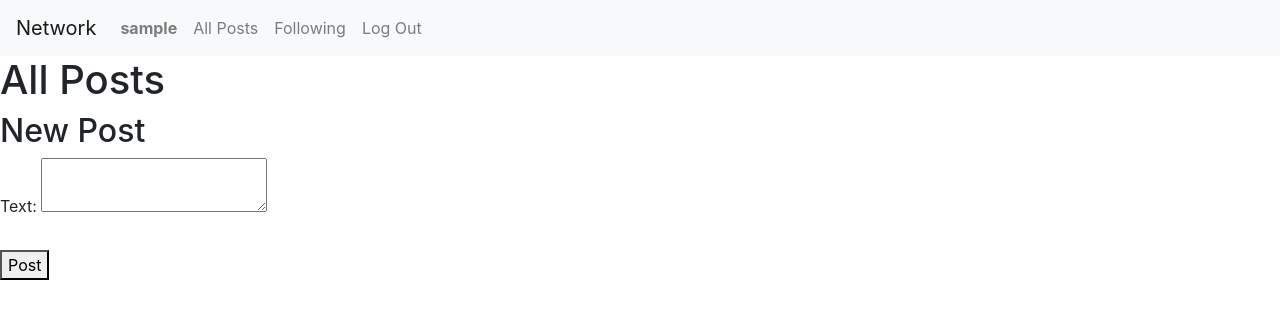
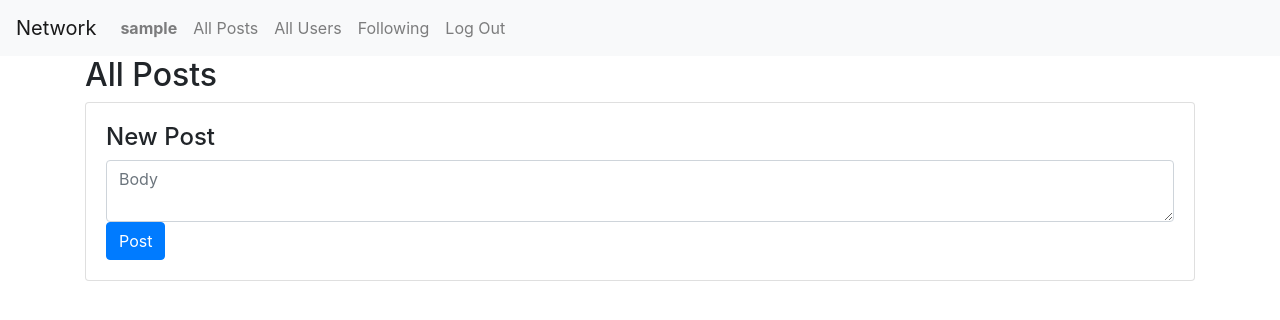
Before and after one commit to mathieuc22/project4, a Django app: page / in a window 1280 px wide. Shown: the top 320 px of the page. Run offline with Django 3.2, Linux system fonts and the light colour scheme; the visitor is signed in with stand-in values (Sample User, id 1); data that the repository does not hold is empty; some libraries are stand-ins or nearby versions.

Commit message:
changes the models, update like logic and build users pages

```diff
--- a/network/static/network/main.js
+++ b/network/static/network/main.js
@@ -1,47 +1,79 @@
+document.addEventListener('DOMContentLoaded', function() {
 
-document.addEventListener("DOMContentLoaded", function () {
+    // Récupération du nom de la page pour déclencher les bonnes fonctions
+    const path = window.location.pathname;
+    const page = path.split("/").pop();
 
-    document.querySelectorAll(".like-button").forEach(likeButton => {
-        const params = likeButton.name.split('--')
-        console.log(params);
-        likeButton.addEventListener("click", () => likeUnlike(params));
+    // Sélection des fonctions à exécuter en fonction de la page courante
+    switch (page) {
+      case "":
+      case "index.html":
+        // Clear out composition fields
+        document.querySelector('#compose-body').value = '';
+        // Prevent submit on form and call the compose API
+        document.querySelector('#compose-form').addEventListener('submit', send_post);
+        break;
+    }
+
+    // Like Unlike logic on hearts
+    document.querySelectorAll('.button-like').forEach(button => { button.addEventListener('click', (event) => like_post(event)) });
+
+  });
+
+  function send_post(event) {
+
+    // prevent the refresh due to form submission
+    event.preventDefault();
+
+    // Use the API to send the mail
+    fetch('/posts/new', {
+      method: 'POST',
+      body: JSON.stringify({
+          body: document.querySelector('#compose-body').value
+      })
     })
+    .then(response => response.json())
+    .then(result => {
+        // Print result
+        console.log(result);
+    });
 
-});
+    // set wait to let the request return
+    setTimeout(() => {document.location.reload();}, 100);
+  }
 
-function likeUnlike(params) {
-    console.log(params);
-    fetch('/like', {
-        method: 'POST',
-        credentials: 'same-origin',
-        headers: {
-            "X-CSRFToken": getCookie("csrftoken"),
-            "Accept": "application/json",
-            "Content-Type": "application/json"
-        },
-        body: JSON.stringify({'post':params[0], 'user':params[1]}) //JavaScript object of data to POST
+  function like_post(event) {
+
+    // prevent the refresh due to form submission
+    event.preventDefault();
+    const id = event.target.id.split('-')[1]
+    const likeButton = document.querySelector(`#like-${id}`)
+    let likeTag
+
+    if (likeButton.classList[0]==='far') {
+      likeTag = 1
+      likeButton.setAttribute('class','fas fa-heart');
+    } else {
+      likeTag = 0
+      likeButton.setAttribute('class','far fa-heart');
+    }
+
+    fetch(`/posts/${id}`, {
+      method: 'PUT',
+      headers: {
+        Accept: "application/json",
+        "Content-Type": "application/json",
+      },
+      body: JSON.stringify({
+          like: likeTag
+      })
     })
-    .then(response => {
-        return response.json() //Convert response to JSON
-    })
-    .then(data => {
-        //Perform actions with the response data from the view
-        console.log(data)
-    })
-}
+    .then(response => response.json())
+    .then(post => {
+        // Print result
+        console.log(post);
+        document.querySelector(`#nblikes-${id}`).innerHTML = post.nbLikes
+    });
 
-function getCookie(name) {
-    let cookieValue = null;
-    if (document.cookie && document.cookie !== '') {
-        const cookies = document.cookie.split(';');
-        for (let i = 0; i < cookies.length; i++) {
-            const cookie = cookies[i].trim();
-            // Does this cookie string begin with the name we want?
-            if (cookie.substring(0, name.length + 1) === (name + '=')) {
-                cookieValue = decodeURIComponent(cookie.substring(name.length + 1));
-                break;
-            }
-        }
-    }
-    return cookieValue;
-}
+
+  }
--- a/network/static/network/styles.css
+++ b/network/static/network/styles.css
@@ -0,0 +1,10 @@
+.button{
+    background:none;
+    border:none;
+    padding:0;
+    outline:none;
+}
+
+.card{
+    margin-bottom: 2px;
+}
--- a/network/templates/network/index.html
+++ b/network/templates/network/index.html
@@ -1,21 +1,44 @@
 {% extends "network/layout.html" %}
+{% load static %}
 
 {% block body %}
-    <h1>All Posts</h1>
-    {% if user.is_authenticated %}
-    <form method="POST">
-        {% csrf_token %}
-        <h2>New Post</h2>
-        <label for="text">Text:</label>
-        <textarea id="text" name="text"></textarea><br><br>
-        <button type="submit">Post</button>
-    </form>
-    {% endif %}
-    {% for post in posts%}
-        <div>
-            <p>{{ post.author }}</p>
-            <p>{{ post.text }}<br>{{ post.updated_on }}</p>
-            <button name={{ post.id }}--{{ post.author }} class="like-button" type="button">Like</button>
+
+    <div class="container">
+        <h2>All Posts</h2>
+        <div id="compose-view" class="card">
+            <div class="card-body">
+                <h4>New Post</h4>
+                <form method="POST" id="compose-form">
+                    <textarea class="form-control" id="compose-body" placeholder="Body"></textarea>
+                    <input type="submit" value="Post" class="btn btn-primary"/>
+                </form>
+            </div>
         </div>
-    {% endfor %}
+
+        <div id="post-view">
+        {% for post in posts %}
+            <div class="card">
+                <div class="card-body">
+                    <a href="{% url 'post' post_id=post.id %}">
+                        <p class="card-text">{{ post.author }}</p>
+                    </a>
+                        <p class="card-text">{{ post.text }}</p>
+                        <p class="card-text">{{ post.updated_on }}</p>
+                        <p class="card-text">
+                            <button id="button-{{ post.id }}" class="button-like button" type="button">
+                                {% if request.user in post.likes.all %}
+                                <i id="like-{{ post.id }}" class="fas fa-heart"></i>
+                                {% else %}
+                                <i id="like-{{ post.id }}" class="far fa-heart"></i>
+                                {% endif %}
+                            </button>
+                            <span>Likes: </span> <span id="nblikes-{{ post.id }}">{{ post.number_of_likes }}</span>
+                        </p>
+                        <p class="card-text text-muted">Comment</p>
+
+                </div>
+            </div>
+        {% endfor %}
+        </div>
+    </div>
 {% endblock %}
--- a/network/templates/network/layout.html
+++ b/network/templates/network/layout.html
@@ -5,23 +5,27 @@
     <head>
         <title>{% block title %}Social Network{% endblock %}</title>
         <link rel="stylesheet" href="https://stackpath.bootstrapcdn.com/bootstrap/4.4.1/css/bootstrap.min.css" integrity="sha384-Vkoo8x4CGsO3+Hhxv8T/Q5PaXtkKtu6ug5TOeNV6gBiFeWPGFN9MuhOf23Q9Ifjh" crossorigin="anonymous">
+        <link rel="stylesheet" href="https://use.fontawesome.com/releases/v5.15.2/css/all.css" integrity="sha384-vSIIfh2YWi9wW0r9iZe7RJPrKwp6bG+s9QZMoITbCckVJqGCCRhc+ccxNcdpHuYu" crossorigin="anonymous">
         <link href="{% static 'network/styles.css' %}" rel="stylesheet">
-        <script type="module" src="{% static 'network/main.js' %}"></script>
+        <script src="{% static 'network/main.js' %}"></script>
     </head>
     <body>
 
         <nav class="navbar navbar-expand-lg navbar-light bg-light">
-            <a class="navbar-brand" href="#">Network</a>
+            <a class="navbar-brand" id="index" href="{% url 'index' %}">Network</a>
 
             <div>
               <ul class="navbar-nav mr-auto">
                 {% if user.is_authenticated %}
                     <li class="nav-item">
-                        <a class="nav-link" href="#"><strong>{{ user.username }}</strong></a>
+                        <a class="nav-link" href="{% url 'user' user_id=user.id %}"><strong>{{ user.username }}</strong></a>
                     </li>
                 {% endif %}
                 <li class="nav-item">
-                  <a class="nav-link" href="{% url 'index' %}">All Posts</a>
+                  <a class="nav-link" id="all-posts" href="{% url 'posts' %}">All Posts</a>
+                </li>
+                <li class="nav-item">
+                  <a class="nav-link" id="all-users" href="{% url 'users' %}">All Users</a>
                 </li>
                 {% if user.is_authenticated %}
                     <li class="nav-item">
--- a/network/urls.py
+++ b/network/urls.py
@@ -8,5 +8,12 @@ urlpatterns = [
     path("login", views.login_view, name="login"),
     path("logout", views.logout_view, name="logout"),
     path("register", views.register, name="register"),
-    path("like", views.like_unlike, name="like")
+
+    path("like/<int:post_id>", views.like, name="like"),
+    path("follow", views.follow, name="follow"),
+    path("users", views.users, name="users"),
+    path("users/<int:user_id>", views.user, name="user"),
+    path("posts", views.posts, name="posts"),
+    path("posts/new", views.new_post, name="new_post"),
+    path("posts/<int:post_id>", views.post, name="post"),
 ]
--- a/network/views.py
+++ b/network/views.py
@@ -1,23 +1,26 @@
 from django.contrib.auth import authenticate, login, logout
+from django.contrib.auth.decorators import login_required
 from django.db import IntegrityError
-from django.http import HttpResponse, HttpResponseRedirect
-from django.shortcuts import render
+from django.http import HttpResponse, HttpResponseRedirect, JsonResponse, response
+from django.shortcuts import render, redirect, get_object_or_404
 from django.urls import reverse
-from django.http import JsonResponse
+from django.views.decorators.csrf import csrf_exempt
+
 import json
 
-from .models import User, Post, Like
-
+from .models import User, Post, Comment, Following
 
 def index(request):
-    if request.method == "POST":
-        text = request.POST['text']
-        author = request.user
-        post = Post.objects.create(text=text, author=author)
-        post.save()
-    posts = Post.objects.all()
-    return render(request, "network/index.html", {'posts':posts})
+    # Authenticated users view the page
+    if request.user.is_authenticated:
+        # Filter emails returned based on mailbox
+        posts = Post.objects.all()
+        context = {'posts': posts}
+        return render(request, "network/index.html", context)
 
+    # Everyone else is prompted to sign in
+    else:
+        return HttpResponseRedirect(reverse("login"))
 
 def login_view(request):
     if request.method == "POST":
@@ -70,19 +73,126 @@ def register(request):
     else:
         return render(request, "network/register.html")
 
-def like_unlike(request):
-    # pour la method get prévoir la récupération des query string user et post et retourner l'object json
+@csrf_exempt
+@login_required
+def new_post(request):
+    # Composing a new email must be via POST
+    if request.method != "POST":
+        return JsonResponse({"error": "POST request required."}, status=400)
+
+    # Get contents of the post
+    data = json.loads(request.body)
+    body = data.get("body", "")
+
+    # Check content
+    if body == "":
+        return JsonResponse({
+            "error": "Please add some content."
+        }, status=400)
+
+    # Create the post
+    post = Post(
+        author = request.user,
+        text = body
+    )
+    post.save()
+
+    return JsonResponse({"message": "Post sent successfully."}, status=201)
+
+@csrf_exempt
+@login_required
+def like(request, post_id):
+
+    # Query for requested email
+    try:
+        post = Post.objects.get(pk=post_id)
+    except Post.DoesNotExist:
+        return JsonResponse({"error": "Post not found."}, status=404)
+
+    # Return email contents
     if request.method == "POST":
-        # print(json.load(request)['user'])
-        likeRequest = json.load(request)
-        # check if like exist
-        try:
-            likeConstraint = Like.objects.get(user__username=likeRequest['user'], post__id=likeRequest['post'])
-            print('Le like existe déjà')
-            return JsonResponse({'foo':'bar'})
-        except:
-            post = Post.objects.get(id=likeRequest['post'])
-            user = User.objects.get(username=likeRequest['user'])
-            like = Like.objects.create(user=user, post=post)
-            like.save()
-            return JsonResponse({'foo':'bar'})
+        if request.user not in post.likes.all():
+            post.likes.add(request.user)
+        else:
+            post.likes.remove(request.user)
+        post.save()
+        return HttpResponseRedirect(reverse("index"))
+
+@login_required
+def users(request):
+
+    # Query for users
+    users = User.objects.all
+
+    # Return user profile
+    if request.method == "GET":
+        return render(request, "network/users.html", {'users': users})
+
+
+@login_required
+def follow(request):
+
+    # Query for users
+    user = User.objects.get(pk=request.user)
+    following = user.following.all()
+    user_follow = request.POST.get('follow')
+
+    # Return user profile
+    if request.method == "POST":
+        if user_follow not in following:
+            follow = Following.objects.create(user=user.id, following=following_user_id)
+        else:
+            follow = Following.objects.get(user=user.id, following=following_user_id)
+            follow.delete()
+        follow.save()
+    return render(request, "network/users.html", {'users': users})
+
+@login_required
+def user(request, user_id):
+
+    # Query for requested email
+    try:
+        user = User.objects.get(pk=user_id)
+    except Post.DoesNotExist:
+        return JsonResponse({"error": "User not found."}, status=404)
+
+    following = user.following.all()
+
+    # Return user profile
+    return render(request, "network/user.html", {'user_network': user, 'following': following})
+
+@login_required
+def posts(request):
+    return HttpResponseRedirect(reverse("index"))
+
+@csrf_exempt
+@login_required
+def post(request, post_id):
+
+    # Query for requested
+    try:
+        post = Post.objects.get(pk=post_id)
+    except Post.DoesNotExist:
+        return JsonResponse({"error": "Post not found."}, status=404)
+
+    # Return contents
+    if request.method == "GET":
+        return render(request, "network/post.html", {'post': post})
+    elif request.method == "POST":
+        if request.user not in post.likes.all():
+            post.likes.add(request.user)
+        else:
+            post.likes.remove(request.user)
+        post.save()
+        return render(request, "network/post.html", {'post': post})
+
+    # Update whether email is read or should be archived
+    elif request.method == "PUT":
+        if request.user not in post.likes.all():
+            post.likes.add(request.user)
+        else:
+            post.likes.remove(request.user)
+        post.save()
+        print({"status": "Like updated.", "post": len(post.likes.all())})
+        response = JsonResponse({"status": "Like updated.", "nbLikes": len(post.likes.all())})
+        return response
```
Also changed, not shown: network/models.py (+13 -10 lines), network/templates/network/new.html (added, +13 -0 lines), network/templates/network/post.html (added, +26 -0 lines), network/templates/network/user.html (added, +26 -0 lines), network/templates/network/users.html (added, +20 -0 lines), network/migrations/0005_auto_20210726_0957.py (added).
